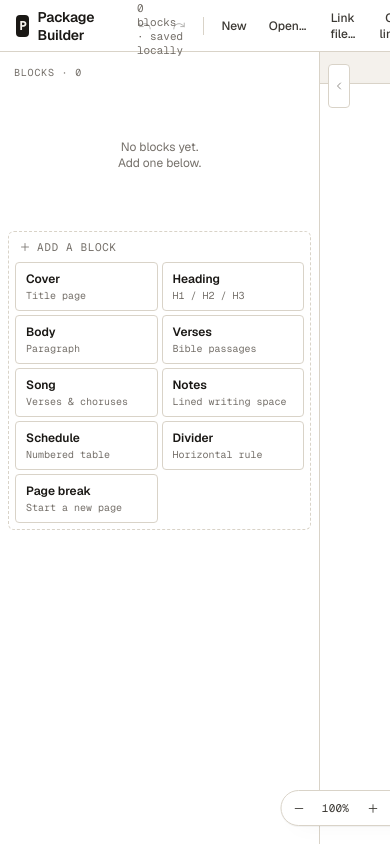
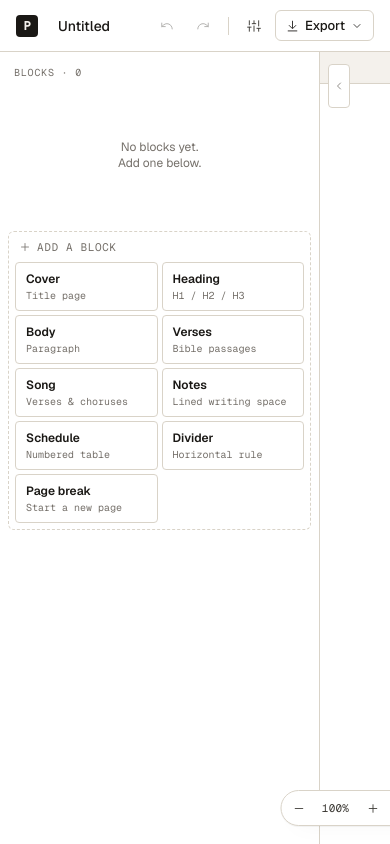
Before and after one commit to Shir0o/package-builder, a React (Vite) app: page / in a window 390 px wide. Built offline with nearby package versions, Linux system fonts and the light colour scheme.

Commit message:
fix: prevent top bar name and actions from overlapping (#32)
* fix: prevent top bar buttons and text from overlapping on narrow viewports

* fix: address PR review feedback on compact buttons and selectors

```diff
--- a/src/styles/styles.css
+++ b/src/styles/styles.css
@@ -93,6 +93,7 @@ textarea { resize: vertical; }
   gap: 8px;
   font-weight: 600;
   letter-spacing: -0.01em;
+  flex-shrink: 0;
 }
 .topbar .brand .mark {
   width: 22px; height: 22px;
@@ -130,8 +131,10 @@ textarea { resize: vertical; }
   font-family: var(--mono-font);
   font-size: 11px;
   color: var(--muted);
+  white-space: nowrap;
+  flex-shrink: 0;
 }
-.topbar .actions { display: flex; gap: 6px; align-items: center; }
+.topbar .actions { display: flex; gap: 6px; align-items: center; flex-shrink: 0; }
 
 .btn {
   display: inline-flex;
@@ -1117,3 +1120,39 @@ textarea { resize: vertical; }
   0%, 100% { opacity: 1; }
   50% { opacity: 0.5; }
 }
+
+/* === Responsive Topbar Adjustments === */
+@media (max-width: 1200px) {
+  /* On medium screens, make settings button compact and hide redundant print button */
+  .topbar button.btn.primary {
+    display: none;
+  }
+  .topbar .menu-wrap button.btn.ghost.tiny {
+    font-size: 0;
+    padding: 6px;
+    width: 30px;
+    height: 30px;
+    justify-content: center;
+    gap: 0;
+  }
+  .topbar .menu-wrap button.btn.ghost.tiny svg {
+    margin: 0;
+  }
+}
+
+@media (max-width: 1000px) {
+  /* On smaller screens, hide brand text and meta text to give title and undo/redo maximum room */
+  .topbar .brand span {
+    display: none;
+  }
+  .topbar .meta {
+    display: none;
+  }
+}
+
+@media (max-width: 850px) {
+  /* On very small screens, hide secondary textual topbar buttons */
+  .topbar .actions > button.btn.ghost.tiny:not(.icon) {
+    display: none;
+  }
+}
```
